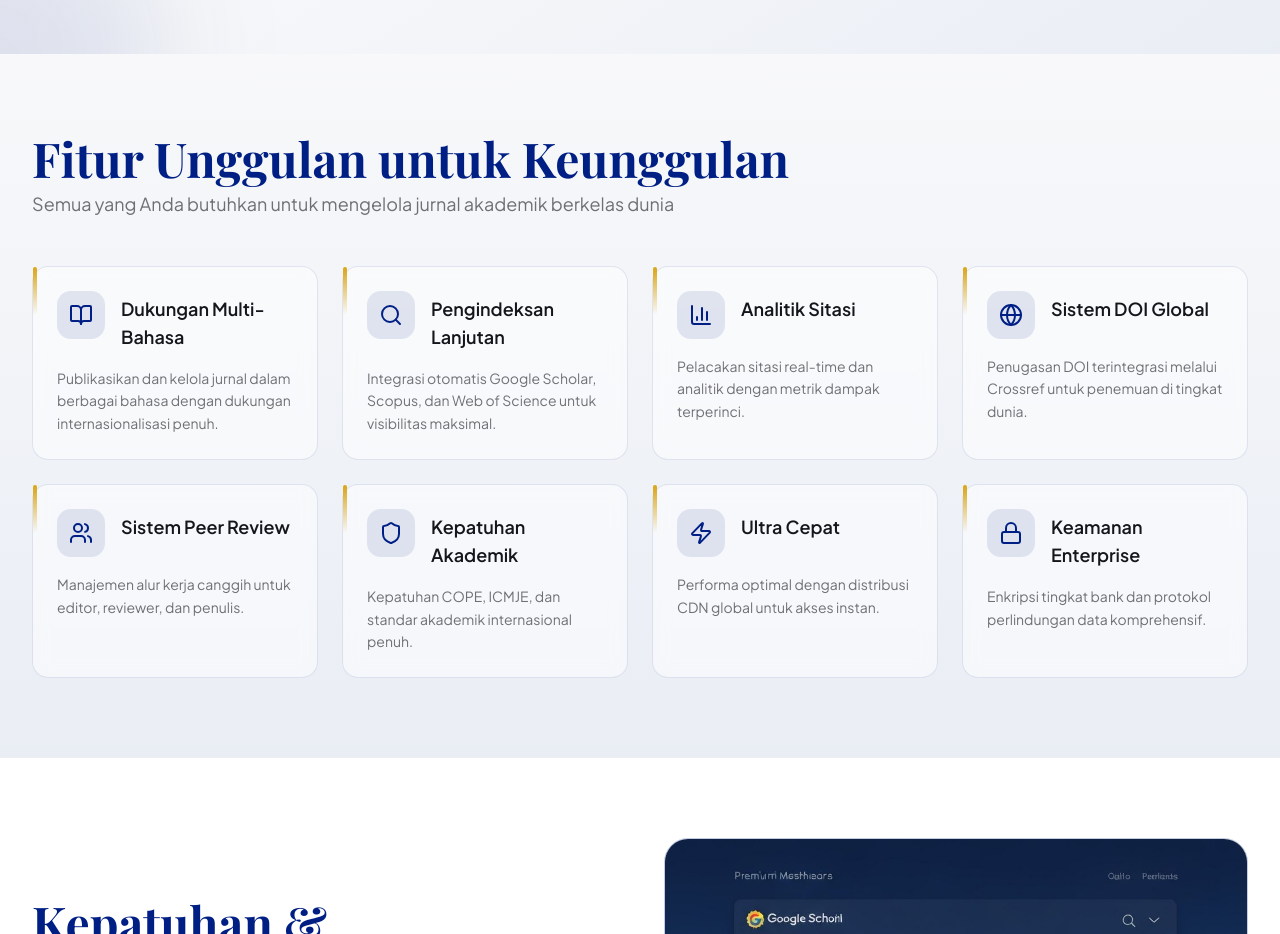
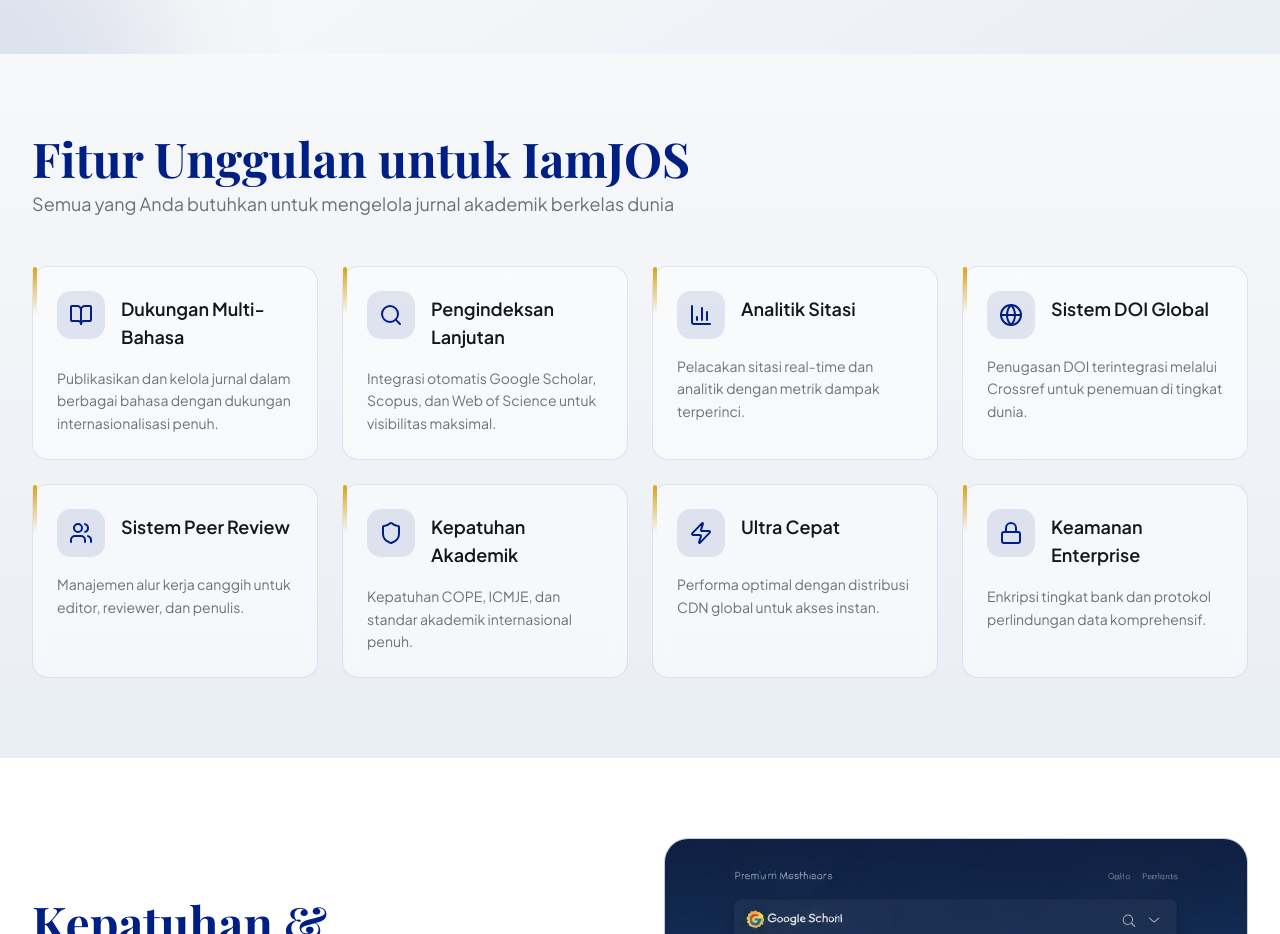
Before and after one commit to omwebmastergmail/landing-page-for-iamjos, a Next.js app: page / in a window 1280 px wide. Shown: the part 820-1754 px from the top of the page. Built offline with nearby package versions, Linux system fonts and the light colour scheme; a web font is replaced by a local one.

Commit message:
feat: update feature section title to brand-focused IamJOS\n\nChange section title to reflect brand and highlight IamJOS features.

```diff
--- a/components/features.tsx
+++ b/components/features.tsx
@@ -52,7 +52,7 @@ export function FeaturesSection() {
         {/* Section Title - Above the grid */}
         <div className="mb-12 space-y-2">
           <h2 className="text-4xl sm:text-5xl font-serif font-bold text-primary">
-            Fitur Unggulan untuk Keunggulan
+            Fitur Unggulan untuk IamJOS
           </h2>
           <p className="text-lg text-foreground/60 max-w-2xl">
             Semua yang Anda butuhkan untuk mengelola jurnal akademik berkelas dunia
```
